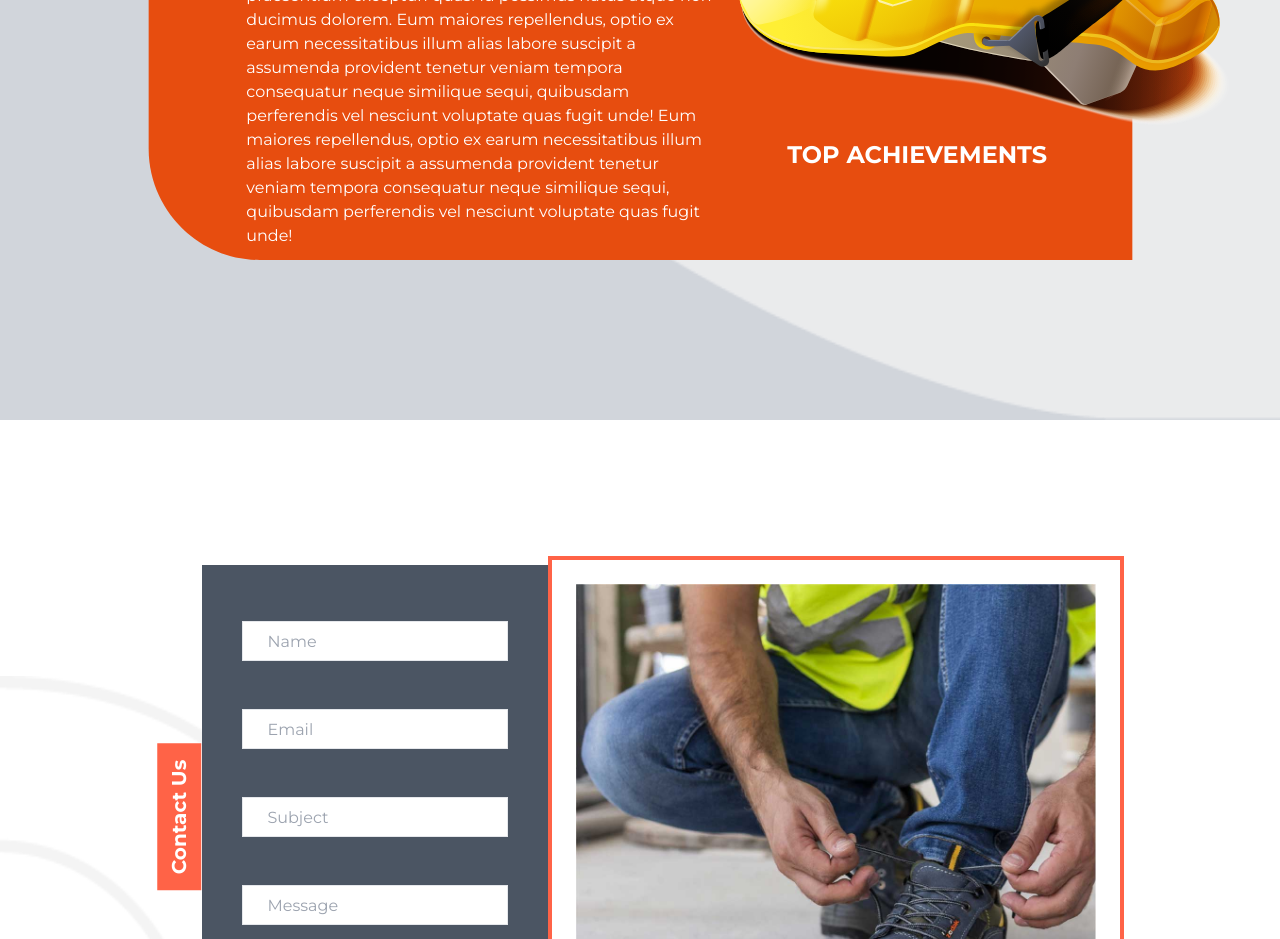
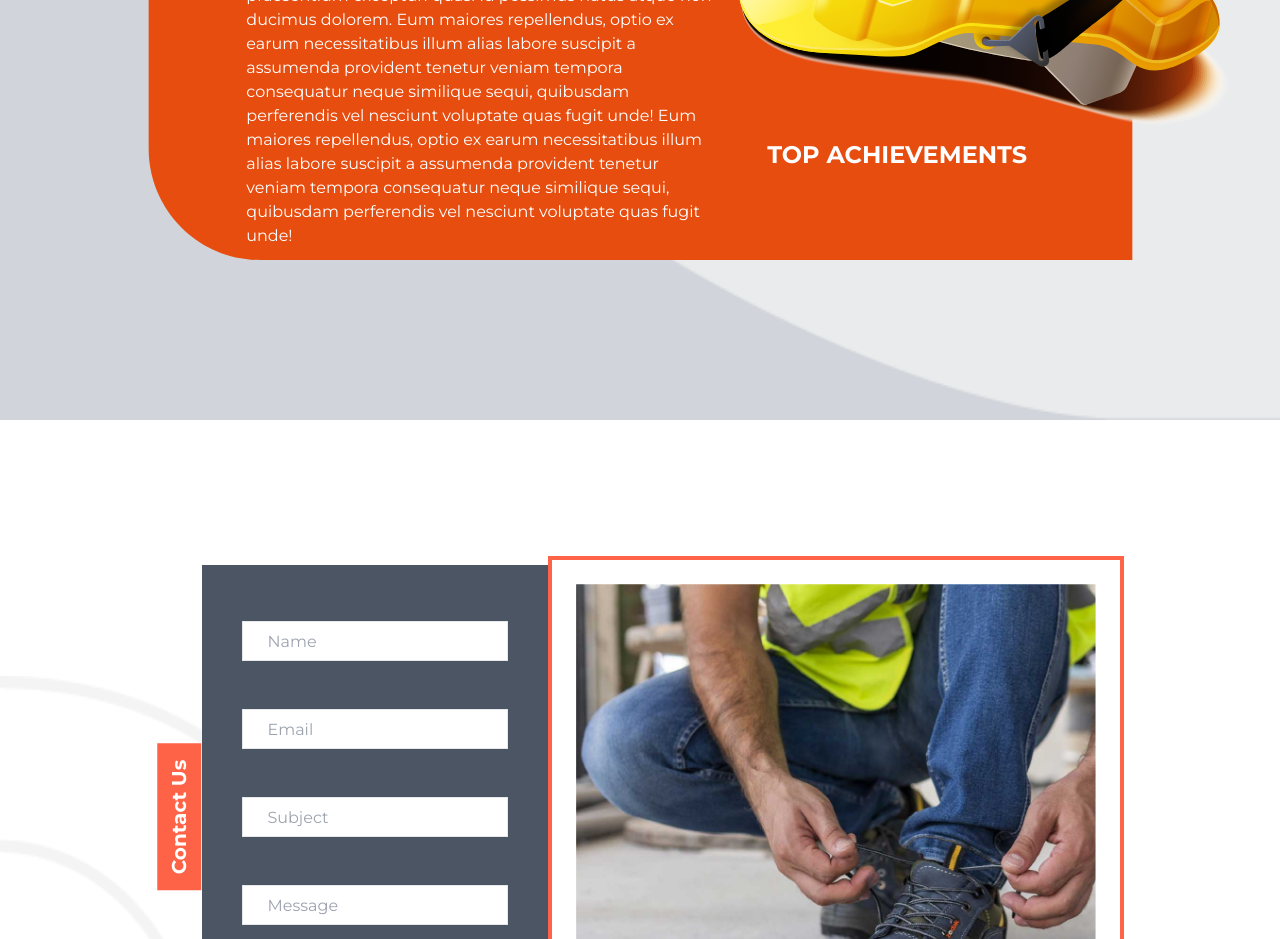
Before and after one commit to asif-max/zodak-web, a React (Vite) app: page / in a window 1280 px wide. Shown: the part 3580-4519 px from the top of the page. Built offline with nearby package versions, Linux system fonts and the light colour scheme.

Commit message:
Update Fifthpage.jsx

```diff
--- a/src/components/Fifthpage.jsx
+++ b/src/components/Fifthpage.jsx
@@ -36,7 +36,7 @@ const Fifthpage = () => {
                 whileInView={{ opacity: 1, x: 0 }}
                 initial={{ opacity: 0, x: 100 }}
                 transition={{ duration: 0.5 }}
-                className="h-[90%] font-bold text-2xl mt-[-25px] ml-[-15px]" // Adjust the mt value to move the text upward
+                className="h-[90%] font-bold text-2xl mt-[-25px] ml-[-35px]" // Adjust the mt value to move the text upward
               >
                 TOP ACHIEVEMENTS
               </motion.p>
```
